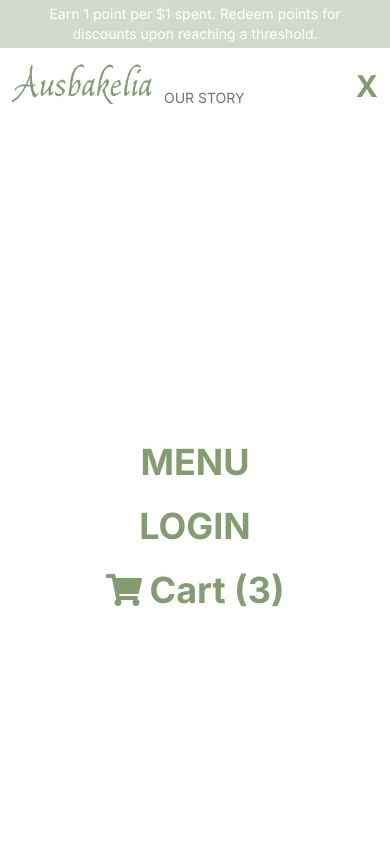
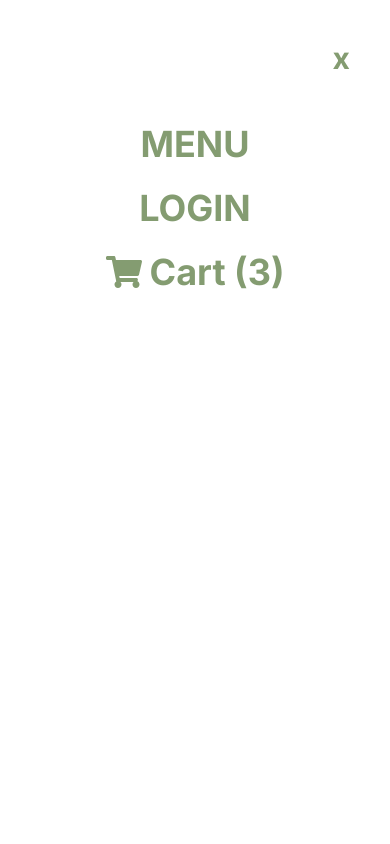
Before and after one commit to wooclmd/Ausbakelia-UI-, a Next.js app: page / in a window 390 px wide. Both pictures are taken after a click on the icon 366 px from the left and 84 px from the top of the page. Shown: the top 844 px of the page. Built offline with nearby package versions, Linux system fonts and the light colour scheme.

Commit message:
UI improved

```diff
--- a/src/app/components/Menu.tsx
+++ b/src/app/components/Menu.tsx
@@ -14,17 +14,18 @@ const Menu = () => {
   const links = [{ id: 2, title: "MENU", url: "/menu" }];
 
   return (
-    <div>
+    <div className="mt-1">
       {openMenu ? (
         <div className="mt-1">
+          <div className="p-10 bg-white fixed right-0 top-0 left-0 h-[100%] z-10">
             <div
-            className="cursor-pointer text-3xl font-bold"
+              className="cursor-pointer text-3xl font-bold text-right"
               style={{ color: "var(--darker-green)" }}
               onClick={() => setOpenMenu(!openMenu)}
             >
-            X
+              x
             </div>
-          <div className="bg-white flex flex-col justify-center items-center gap-6 absolute right-0 top-35 left-0 h-full z-10">
+            <div className="flex flex-col justify-center items-center gap-6 mt-12">
               {links.map((link) => (
                 <div
                   key={link.id}
@@ -56,6 +57,7 @@ const Menu = () => {
               </div>
             </div>
           </div>
+        </div>
       ) : (
         <div className="cursor-pointer">
           <FaBars
--- a/src/app/components/Navbar.tsx
+++ b/src/app/components/Navbar.tsx
@@ -13,7 +13,7 @@ const Navbar = () => {
 
   return (
     <div
-      className="p-3 border-b"
+      className="p-3 border-b bg-white"
       style={{ borderBottomColor: "var(--bg-color1)" }}
     >
       <div
```
Lines whose indentation alone changed are shown as unchanged.
